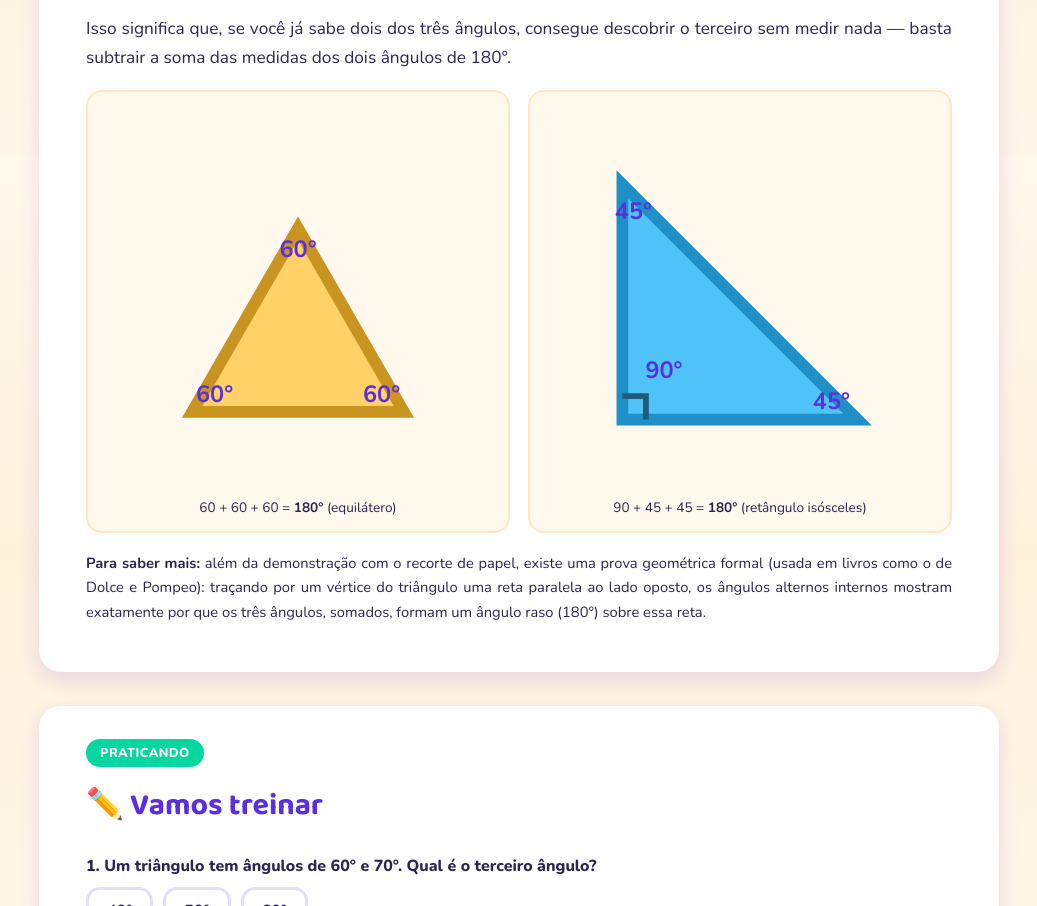
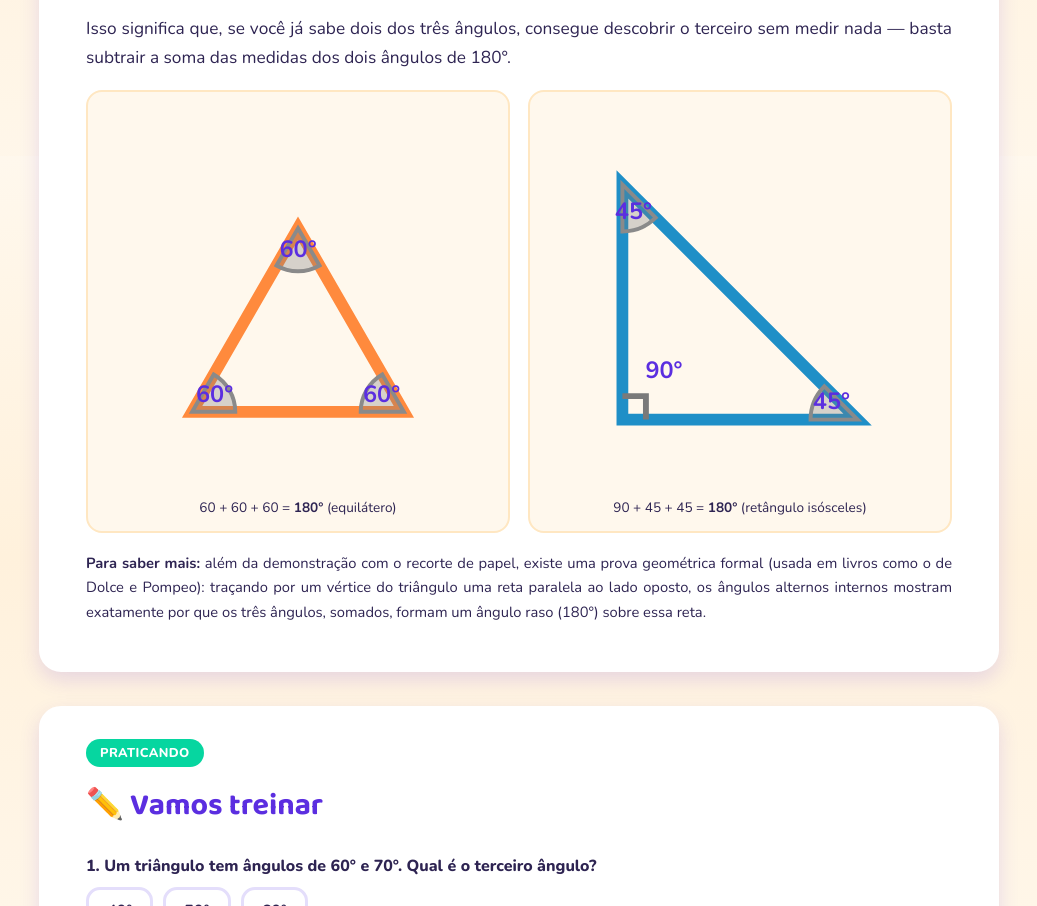
Before and after one commit to profmauricio68-cell/Trilhas-do-tri-ngulo, a plain HTML site: page trilha3.html in a window 1280 px wide. Shown: the part 1444-2350 px from the top of the page, without its empty margins (121-1158 px from the left). Drawn offline with nearby package versions, Linux system fonts and the light colour scheme.

Commit message:
Trilha 3: triangulos de exemplo sem preenchimento solido, com arcos de angulo restaurados, igual a referencia

```diff
--- a/trilha3.html
+++ b/trilha3.html
@@ -71,7 +71,10 @@
     <div class="exemplos-grid" style="grid-template-columns: repeat(auto-fit, minmax(220px,1fr));">
       <div class="exemplo-card">
         <svg viewBox="0 0 100 100">
-          <polygon points="50,31.2 77,78 23,78" fill="#FFD166" stroke="#C99420" stroke-width="3"/>
+          <polygon points="50,31.2 77,78 23,78" fill="none" stroke="#FF8A3D" stroke-width="3"/>
+          <path d="M 50.0,31.2 L 55.5,40.7 A 11,11 0 0 1 44.5,40.7 Z" fill="rgba(120,120,120,0.30)" stroke="#8a8a8a" stroke-width="1"/>
+          <path d="M 77.0,78.0 L 71.5,68.5 A 11,11 0 0 0 66.0,78.0 Z" fill="rgba(120,120,120,0.30)" stroke="#8a8a8a" stroke-width="1"/>
+          <path d="M 23.0,78.0 L 28.5,68.5 A 11,11 0 0 1 34.0,78.0 Z" fill="rgba(120,120,120,0.30)" stroke="#8a8a8a" stroke-width="1"/>
           <text x="50.0" y="38.5" text-anchor="middle" font-size="6" fill="#5B2EE0" font-weight="700">60°</text>
           <text x="71.3" y="75.5" text-anchor="middle" font-size="6" fill="#5B2EE0" font-weight="700">60°</text>
           <text x="28.7" y="75.5" text-anchor="middle" font-size="6" fill="#5B2EE0" font-weight="700">60°</text>
@@ -80,8 +83,10 @@
       </div>
       <div class="exemplo-card">
         <svg viewBox="0 0 100 100">
-          <polygon points="20,80 20,20 80,80" fill="#4FC3F7" stroke="#1F8FC7" stroke-width="3"/>
-          <polyline points="20,74 26,74 26,80" fill="none" stroke="#1F5C7A" stroke-width="1.5"/>
+          <polygon points="20,80 20,20 80,80" fill="none" stroke="#1F8FC7" stroke-width="3"/>
+          <polyline points="20,74 26,74 26,80" fill="none" stroke="#7a7a7a" stroke-width="1.5"/>
+          <path d="M 20.0,20.0 L 20.0,32.0 A 12,12 0 0 0 28.5,28.5 Z" fill="rgba(120,120,120,0.30)" stroke="#8a8a8a" stroke-width="1"/>
+          <path d="M 80.0,80.0 L 68.0,80.0 A 12,12 0 0 1 71.5,71.5 Z" fill="rgba(120,120,120,0.30)" stroke="#8a8a8a" stroke-width="1"/>
           <text x="22.8" y="28.7" text-anchor="middle" font-size="6" fill="#5B2EE0" font-weight="700">45°</text>
           <text x="30.6" y="69.4" text-anchor="middle" font-size="6" fill="#5B2EE0" font-weight="700">90°</text>
           <text x="73.3" y="77.2" text-anchor="middle" font-size="6" fill="#5B2EE0" font-weight="700">45°</text>
```
